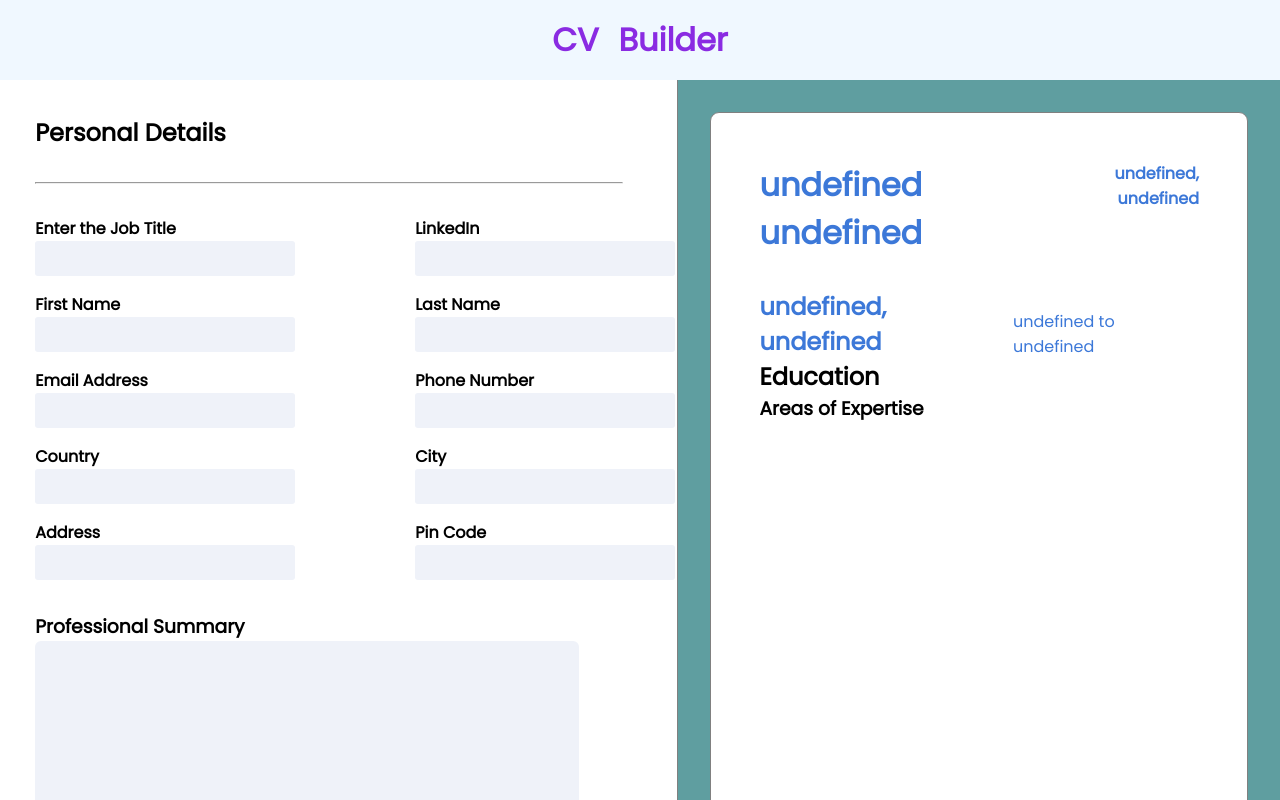
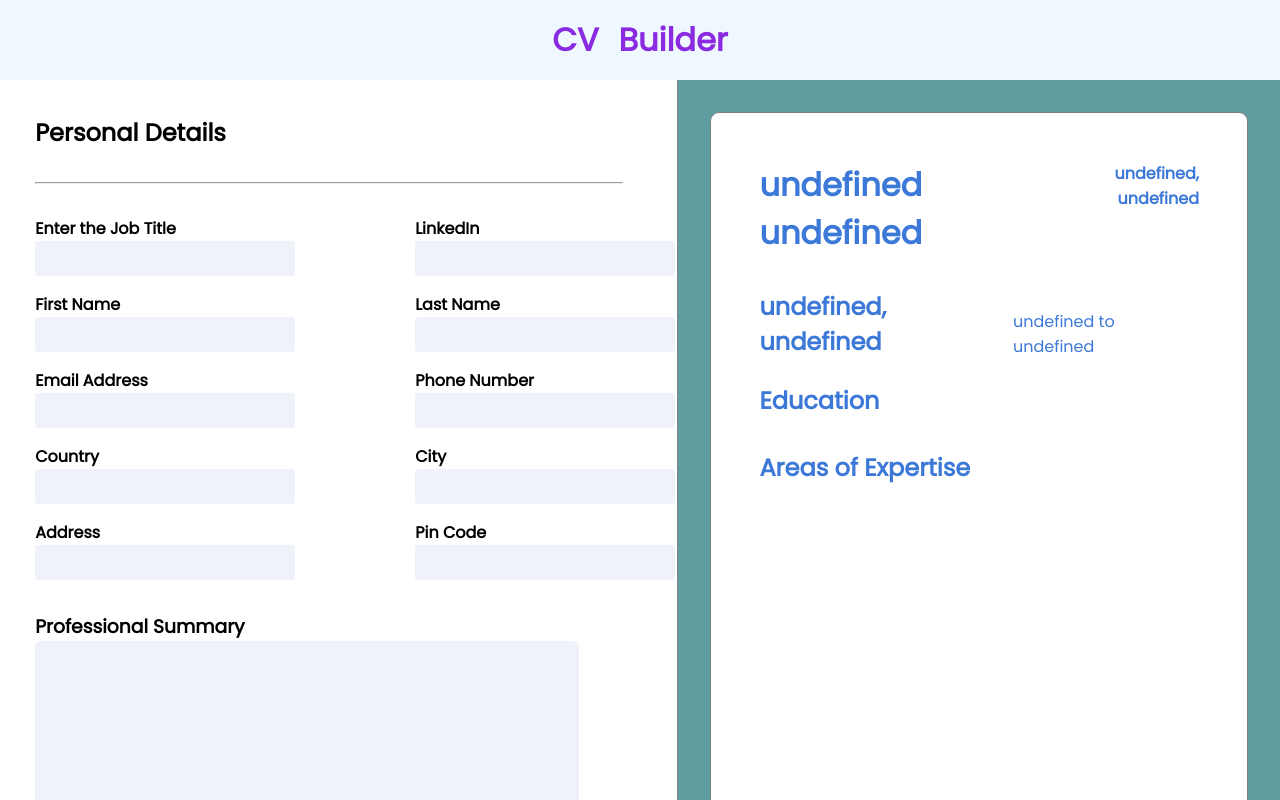
Before and after one commit to AbhishekTyagi0/CV-Builder, a React (Vite) app: page / in a window 1280 px wide. Shown: the top 800 px of the page. Built offline with nearby package versions, Linux system fonts and the light colour scheme.

Commit message:
the CV builder project is over though it needs some fixes and some additional functionality will work at the end of reactjs

```diff
--- a/src/components/Education/outputEducation.jsx
+++ b/src/components/Education/outputEducation.jsx
@@ -1,16 +1,16 @@
 export default function OutputEducation(props) {
   return (
-    <ul>
-        <h2>Education</h2>
+    <ul className="education-output-style">
+      <h2>Education</h2>
       {props.educationList.map((list) => {
         return (
           <li key={list.id}>
             <section>
               <div>
-                <h3>{list.title + " " + list.location}</h3>
-                <div>
+                <h3>{list.title + ", " + list.location}</h3>
+                <div className="education-output-degree">
                   <h3>{list.degree}</h3>
-                  <h3>{list.sdate + " " + list.edate}</h3>
+                  <h4>{list.sdate + " to " + list.edate}</h4>
                 </div>
               </div>
             </section>
--- a/src/components/cvoutput.jsx
+++ b/src/components/cvoutput.jsx
@@ -5,7 +5,7 @@ const Cvoutput = (props) => {
   <>
 <section className="cvContainer">
   <div className="cvHeading">
-    <h1>{props.dataValues.fname + ' '+props.dataValues.lname}</h1>
+    <h1>{props.dataValues.fname + ' ' + props.dataValues.lname}</h1>
     <h3>{props.dataValues.title}</h3>
     </div>
     <div className="cv-detail-field">
--- a/src/components/experience/JobOutput.jsx
+++ b/src/components/experience/JobOutput.jsx
@@ -1,7 +1,7 @@
 export default function JobOutput(props) {
   return (
     <div>
-      <ul>
+      <ul className="job-desc-output">
         {props.item.map((item) => {
           return (
             <li key={item.id}>
--- a/src/components/experience/jobdescription.jsx
+++ b/src/components/experience/jobdescription.jsx
@@ -35,7 +35,7 @@ function JobInput(props) {
         <ul>
           {props.item.map((item) => {
             return (
-              <li key={item.id}>
+              <li key={item.id} className="list-style">
                 <p>{item.title}</p>
                 <button
                   onClick={() => {
--- a/src/components/inputfield.jsx
+++ b/src/components/inputfield.jsx
@@ -7,7 +7,7 @@ const InputField = ({ label, type, name, inputHandler, value }) => (
       onChange={(e) => {
         inputHandler(e);
       }}
-      value={value[name]}
+      value={value[name] || ''}
       className="inputPersonalInfo"
     />
   </div>
--- a/src/components/skills/skillsoutput.jsx
+++ b/src/components/skills/skillsoutput.jsx
@@ -2,9 +2,9 @@ import React from 'react'
 
 function SkillsOutput(props) {
   return (
-    <div>
-      <h3>Areas of Expertise</h3>
-      <ul>
+    <div className='skill-output'>
+      <h2>Areas of Expertise</h2>
+      <ul className='skill-output-list'>
         {props.addSkills.map(skill=>{
             return(
         <li key={skill.id}>
--- a/src/style/cvstyle.css
+++ b/src/style/cvstyle.css
@@ -31,3 +31,54 @@
     margin-top: 2rem;
     font-size: 1.2rem;
 }
+
+.education-output-style{
+
+    display: flex;
+    flex-direction: column;
+    gap: 1rem;
+    margin-bottom: 2rem;
+}
+
+.education-output-style>h2{
+
+    color: #3C78D8;
+}
+
+.education-output-style>li{
+
+    list-style: lower-roman;
+    margin: 0 1rem;
+}
+
+.education-output-degree{
+
+    display: flex;
+    justify-content: space-between;
+}
+
+.skill-output{
+
+    display: flex;
+    flex-direction: column;
+    gap: 1rem;
+}
+
+.skill-output>h2{
+
+    color: #3C78D8;
+}
+
+.skill-output-list{
+
+    display: flex;
+    flex-wrap: wrap;
+}
+
+.skill-output-list>li{
+
+    display: flex;
+    width: 13rem;
+    padding: .5rem;
+    align-items: center;
+}
--- a/src/style/experience.css
+++ b/src/style/experience.css
@@ -23,3 +23,28 @@
   display: flex;
   justify-content: space-between;
 }
+
+.list-style{
+
+  display: flex;
+  margin: 2rem 0;
+  align-items: center;
+}
+
+.list-style>button{
+  margin-left: 1rem;
+  border-radius: 50%;
+  width: 2.5rem;
+
+}
+
+.list-style>button:hover{
+  background-color: red;
+  color: #eee;
+  border: 2px solid rgb(101, 23, 23);
+}
+
+.job-desc-output{
+
+  margin: 1.5rem;
+}
```
